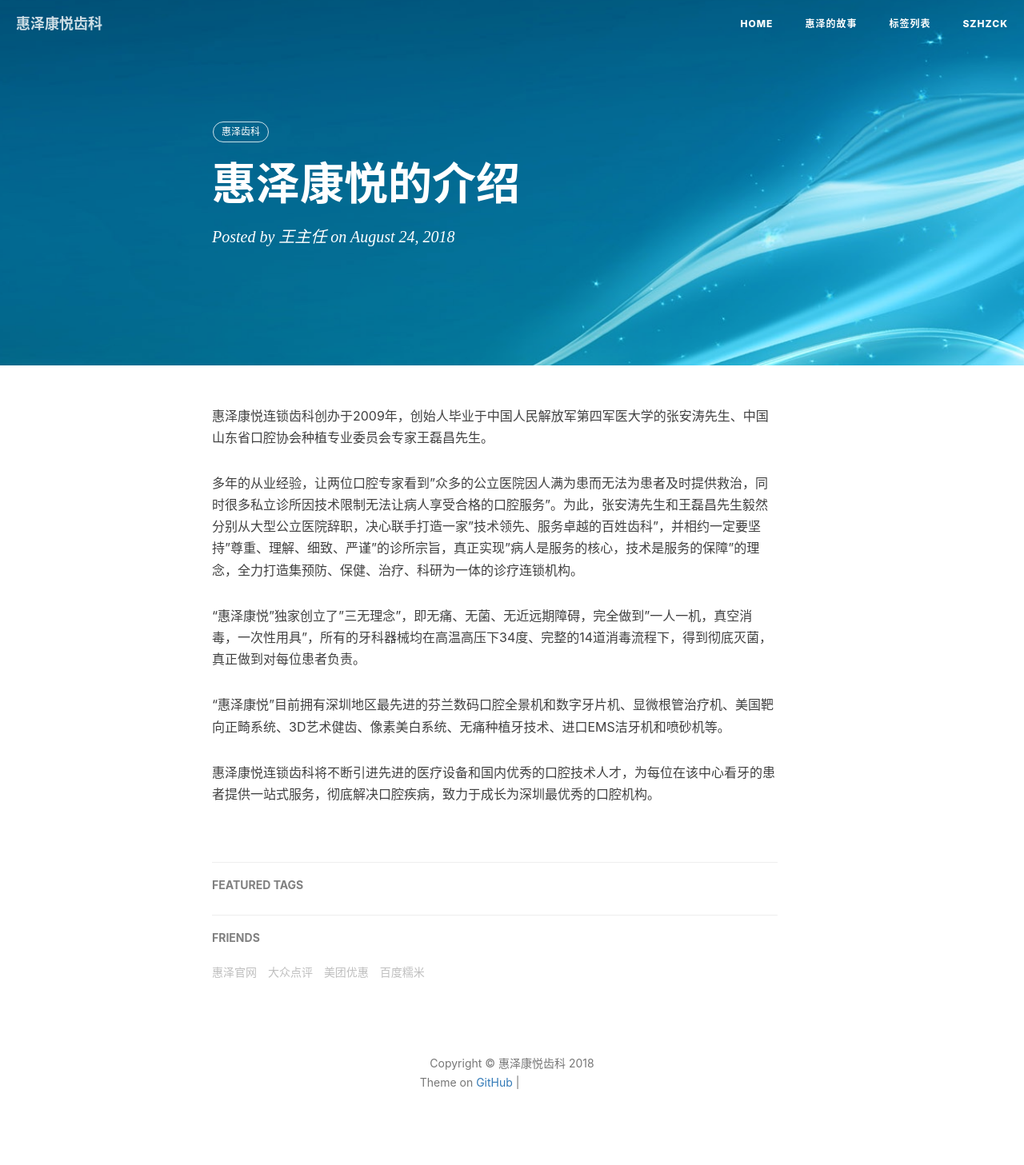
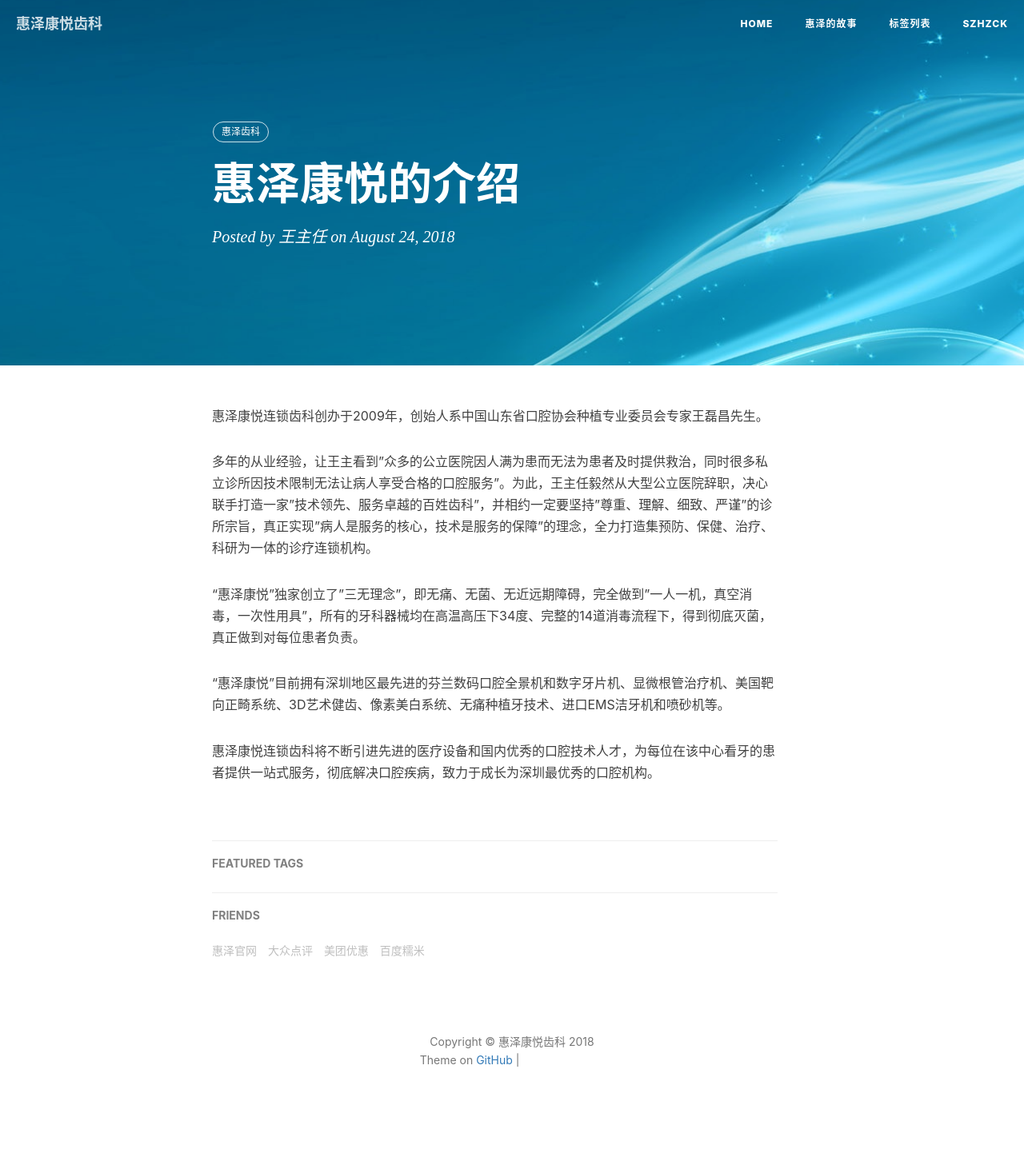
Before and after one commit to szhzck/szhzck.github.io, a Jekyll site: the page built from _posts/2018-08-24-Hello-world.md, in a window 1280 px wide. Shown: the whole page at 80% size. Built offline with Jekyll 4.4.1, drawn with Linux system fonts in a browser that asks for light colours; nearby versions of some CDN libraries; comment, search, counter and statistics services are not loaded; after the commit the page ends 1430 px from its top, so only the background shows below that; grey boxes are pictures that could not be loaded.

Commit message:
Update 2018-08-24-Hello-world.md

```diff
--- a/_posts/2018-08-24-Hello-world.md
+++ b/_posts/2018-08-24-Hello-world.md
@@ -4,9 +4,9 @@ layout: post
 tags: 惠泽齿科
 author: 王主任
 ---
-惠泽康悦连锁齿科创办于2009年，创始人毕业于中国人民解放军第四军医大学的张安涛先生、中国山东省口腔协会种植专业委员会专家王磊昌先生。 <br>
+惠泽康悦连锁齿科创办于2009年，创始人系中国山东省口腔协会种植专业委员会专家王磊昌先生。 <br>
 
-多年的从业经验，让两位口腔专家看到"众多的公立医院因人满为患而无法为患者及时提供救治，同时很多私立诊所因技术限制无法让病人享受合格的口腔服务"。为此，张安涛先生和王磊昌先生毅然分别从大型公立医院辞职，决心联手打造一家"技术领先、服务卓越的百姓齿科"，并相约一定要坚持"尊重、理解、细致、严谨"的诊所宗旨，真正实现"病人是服务的核心，技术是服务的保障"的理念，全力打造集预防、保健、治疗、科研为一体的诊疗连锁机构。<br>
+多年的从业经验，让王主看到"众多的公立医院因人满为患而无法为患者及时提供救治，同时很多私立诊所因技术限制无法让病人享受合格的口腔服务"。为此，王主任毅然从大型公立医院辞职，决心联手打造一家"技术领先、服务卓越的百姓齿科"，并相约一定要坚持"尊重、理解、细致、严谨"的诊所宗旨，真正实现"病人是服务的核心，技术是服务的保障"的理念，全力打造集预防、保健、治疗、科研为一体的诊疗连锁机构。<br>
 
 "惠泽康悦"独家创立了"三无理念"，即无痛、无菌、无近远期障碍，完全做到"一人一机，真空消毒，一次性用具"，所有的牙科器械均在高温高压下34度、完整的14道消毒流程下，得到彻底灭菌，真正做到对每位患者负责。<br>
 
```
